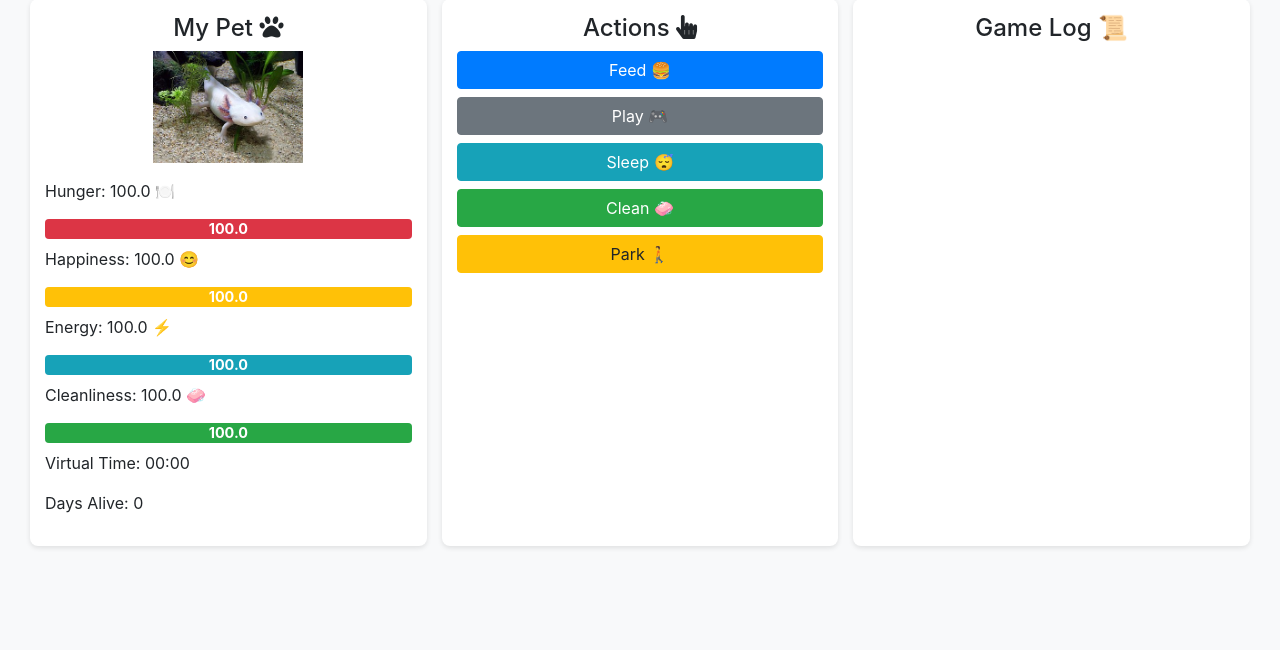
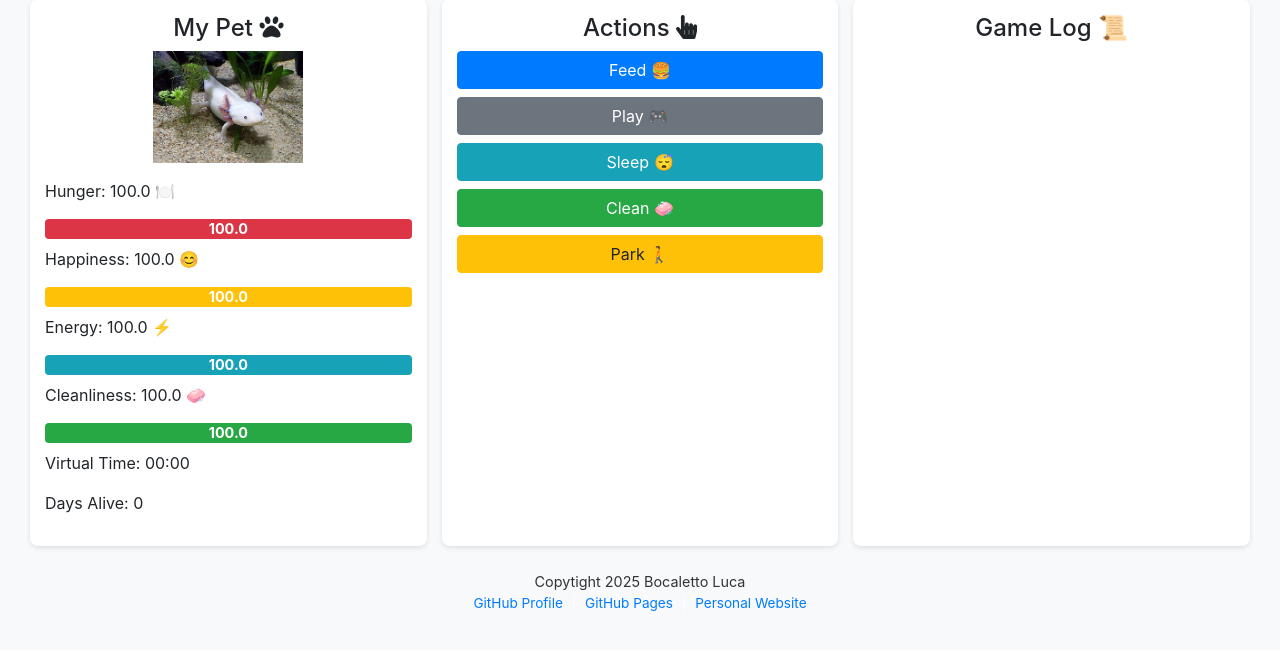
Before and after one commit to bocaletto-luca/Tama-Pets, a PHP site: page /index-eng.php in a window 1280 px wide. Shown: the part 88-738 px from the top of the page. Run offline with PHP 8.4, Linux system fonts and the light colour scheme.

Commit message:
Update index-eng.php

```diff
--- a/index-eng.php
+++ b/index-eng.php
@@ -177,6 +177,26 @@ if (isset($_GET['action'])) {
     </div>
   </div>
 
+  <footer style="background-color:#f8f9fa; text-align:center; padding:10px 0; position:relative; bottom:0; width:100%;">
+  <div style="font-size:0.9rem; color:#333;">
+    Copytight 2025 Bocaletto Luca
+  </div>
+  <div style="font-size:0.85rem;">
+    <a href="https://github.com/bocaletto-luca" target="_blank" rel="noopener"
+       style="color:#007bff; text-decoration:none; margin:0 5px;">
+      GitHub Profile
+    </a> |
+    <a href="https://bocaletto-luca.github.io" target="_blank" rel="noopener"
+       style="color:#007bff; text-decoration:none; margin:0 5px;">
+      GitHub Pages
+    </a> |
+    <a href="https://bocalettoluca.altervista.org" target="_blank" rel="noopener"
+       style="color:#007bff; text-decoration:none; margin:0 5px;">
+      Personal Website
+    </a>
+  </div>
+</footer>
+
   <!-- Hidden file input for Load Game -->
   <input type="file" id="loadFileInput" accept=".json" style="display:none">
 
```
